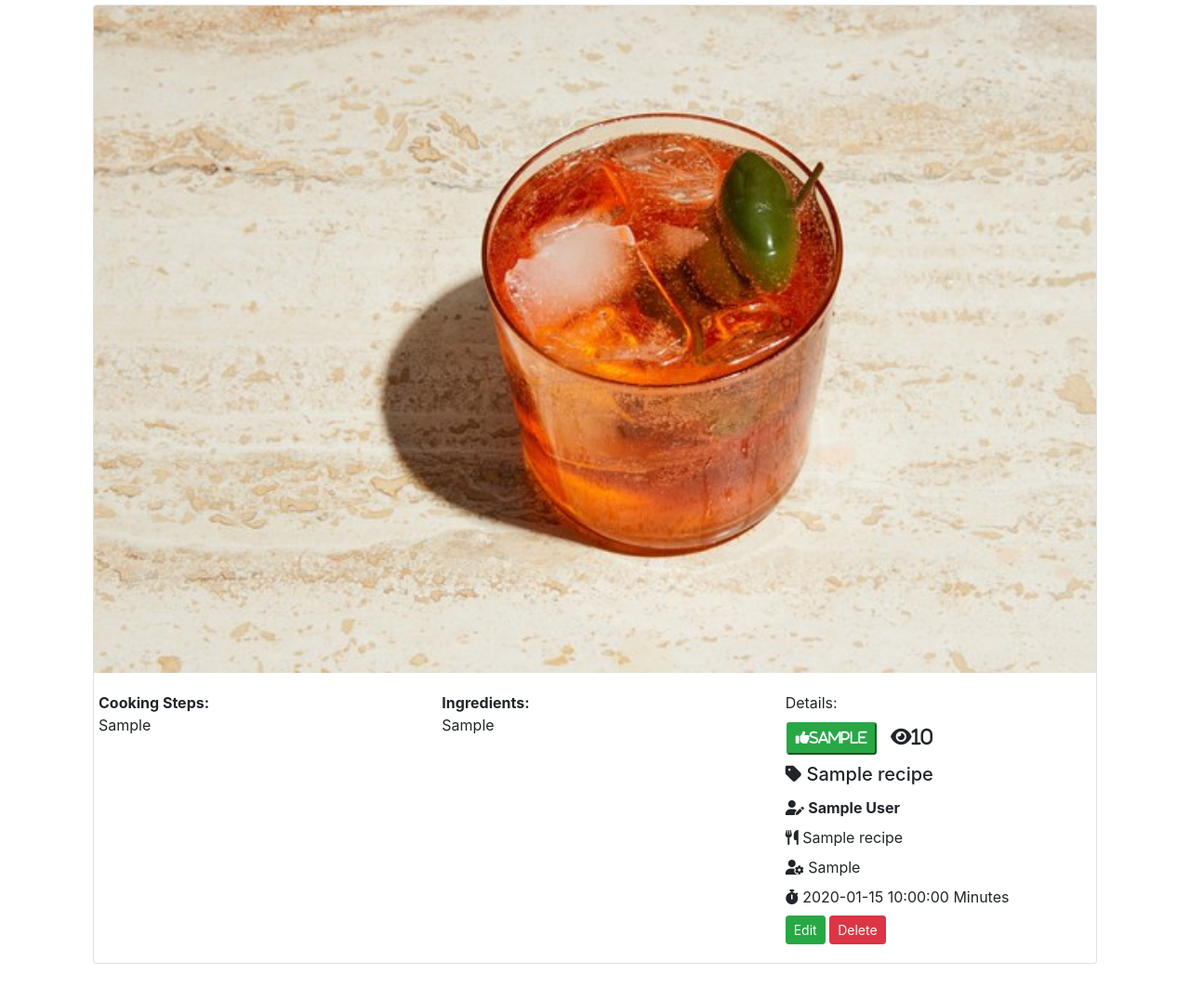
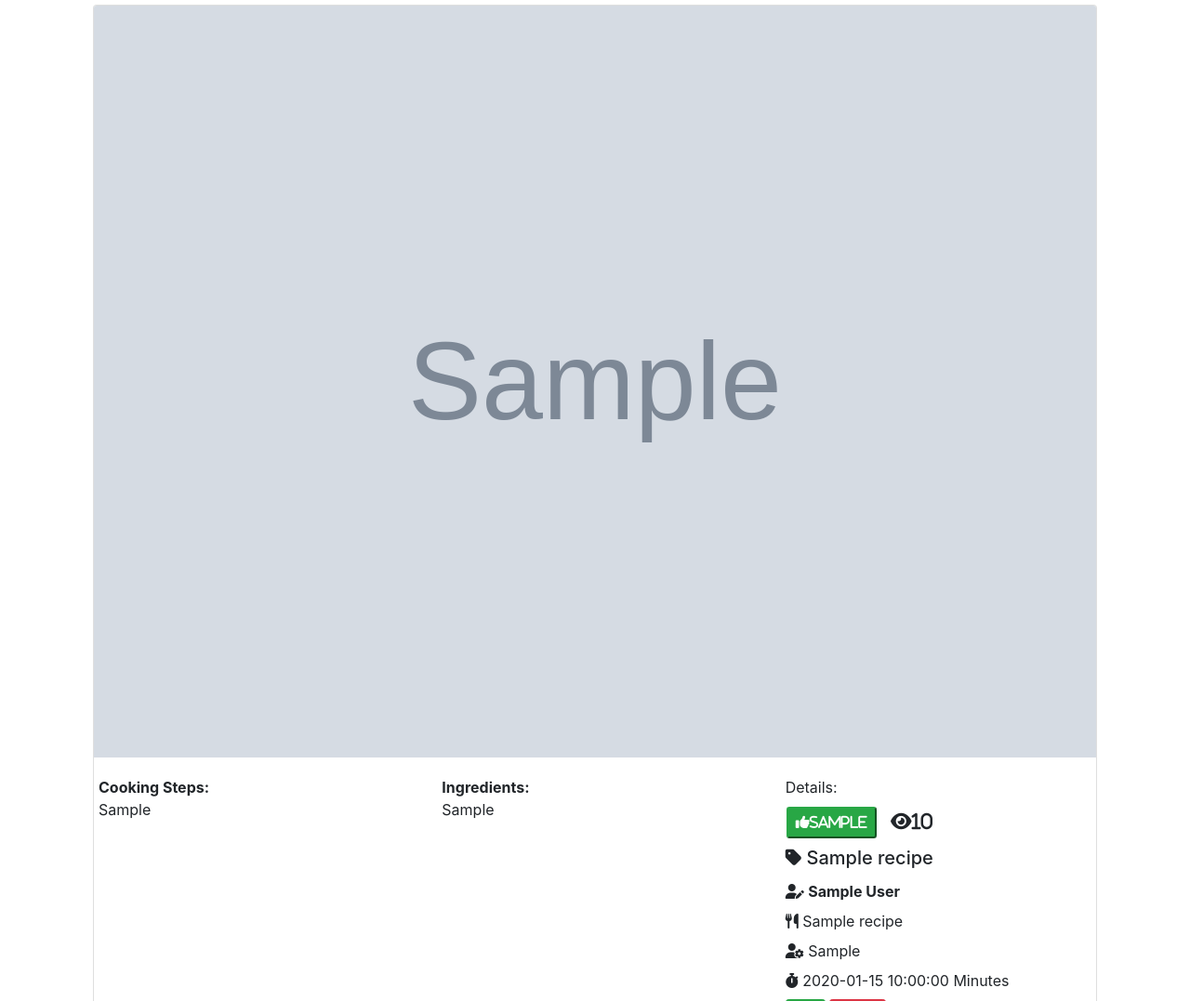
Before and after one commit to toderas/Flask-Cook-Book, a Flask app: template templates/showrecipe.html in a window 1280 px wide. Shown: the part 76-1153 px from the top of the page at 93% size. Before the commit the page ends 1113 px from the top, so only its background shows below. Run offline with Flask 2, Linux system fonts and the light colour scheme; the template is opened without the code that fills it: most values are stand-ins (such as "Sample title", 1, 10 or a date in 2020); grey boxes marked "Sample" are stand-in pictures; some libraries are stand-ins or nearby versions.

Commit message:
added url for images

```diff
--- a/templates/showrecipe.html
+++ b/templates/showrecipe.html
@@ -2,7 +2,7 @@
 <div class="container">
   <div class="col-12">
     <div class="card mt-1 mb-3">
-      <img class="card-img-top receipe-picture" src="{{url_for('static', filename='receipe-pictures/aperol-spritz.jpg')}}" alt="Card image cap">
+      <img class="card-img-top receipe-picture" src="static/receipe-pictures/{{ recipe.dish_photo | default('aperol-spritz.jpg') }}" alt="{{recipe.dish_name}}">
       <div class="row">
         <div class="card-body col-12 col-sm-4">
           <span><strong>Cooking Steps:</strong></span>
```
